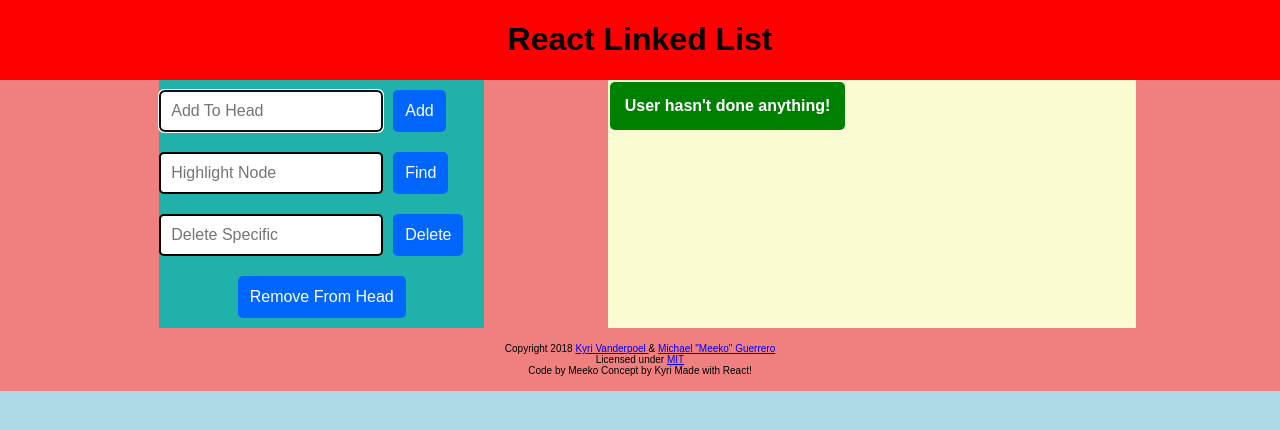
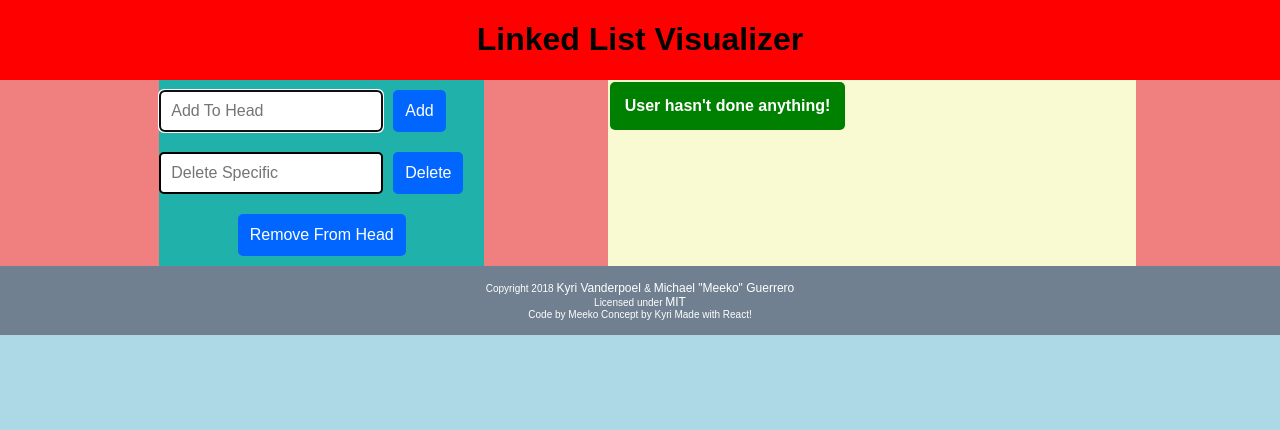
Before and after one commit to micgurro/visual-linkedlist, a React (Create React App) app: page / in a window 1280 px wide. Shown: the top 430 px of the page. Built offline with nearby package versions, Linux system fonts and the light colour scheme.

Commit message:
Temporarily removed 'Find' input.

```diff
--- a/src/Components/Layout.js
+++ b/src/Components/Layout.js
@@ -17,7 +17,7 @@ export default class Layout extends React.Component {
 
     }
 
-    componentDidMount(){
+    componentDidMount() {
         this._inputElement.focus();
     }
 
@@ -67,7 +67,8 @@ export default class Layout extends React.Component {
 
             <div className="linkedListMain">
                 <div className="header">
-            <h1>React Linked List</h1>
+                    <h1>Linked List Visualizer</h1>
+
                 </div>
                 <div className="ui">
                     <form onSubmit={this.addToHead}>
@@ -77,12 +78,12 @@ export default class Layout extends React.Component {
                         <button type="submit">Add</button>
                     </form>
 
-                    <form onSubmit={this.find}>
+                    {/*<!---<form onSubmit={this.find}>
                         <input ref={(a) => this._inputFind = a}
                             placeholder="Highlight Node">
                         </input>
                         <button type="submit">Find</button>
-                    </form>
+        </form>--->*/}
 
                     <form onSubmit={this.remove}>
                         <input ref={(a) => this._inputDelete = a}
@@ -93,7 +94,7 @@ export default class Layout extends React.Component {
 
 
 
-                    <button id = "removeHead" onClick={this.removeFromHead}>
+                    <button id="removeHead" onClick={this.removeFromHead}>
                         Remove From Head</button>
                 </div>
 
@@ -105,10 +106,10 @@ export default class Layout extends React.Component {
 
                 <div className="footer">
                     <footer>
-                Copyright 2018 <a href = "https://github.com/kbougy">Kyri Vanderpoel </a>
-                & <a href = "https://gitbhub.com/micgurro"> Michael "Meeko" Guerrero</a>
+                        Copyright 2018 <a href="https://github.com/kbougy">Kyri Vanderpoel </a>
+                        & <a href="https://gitbhub.com/micgurro"> Michael "Meeko" Guerrero</a>
                         <br />
-                Licensed under <a href = "https://opensource.org/licenses/MIT"> MIT </a>
+                        Licensed under <a href="https://opensource.org/licenses/MIT"> MIT </a>
                         <br />
                         Code by
                         Meeko
--- a/src/Components/LinkedList.css
+++ b/src/Components/LinkedList.css
@@ -1,6 +1,20 @@
 body{
     background-color: lightblue;
 }
+
+a{
+    color: inherit;
+    text-decoration: none;
+    font-size: 12px;
+    transition: font-size .2s ease-in;
+}
+
+a:hover{
+    font-weight: bold;
+    font-size: 14px;
+    transition: font-size .2s ease-out;
+}
+
 .linkedListMain{
     background-color: lightcoral;
     display: grid;
@@ -49,6 +63,7 @@ body{
     border-radius: 5px;
     justify-self: center;
     align-self: center;
+    transition: font-size .2s ease-in;
 }
 
 #removeHead{
@@ -59,6 +74,8 @@ body{
     background-color: orange;
     border: 2px solid orange;
     cursor: pointer;
+    font-size: 20px;
+    transition: font-size .2s ease-out;
 }
 
 .linkedListMain .theList{
@@ -94,6 +111,8 @@ table.theList{
     grid-area: footer;
     align-items: center;
     justify-items: center;
+    background-color: slategray;
+    color: white;
     padding: 15px;
     font-size: 10px;
     text-align: center;
```
Lines whose indentation alone changed are shown as unchanged.
